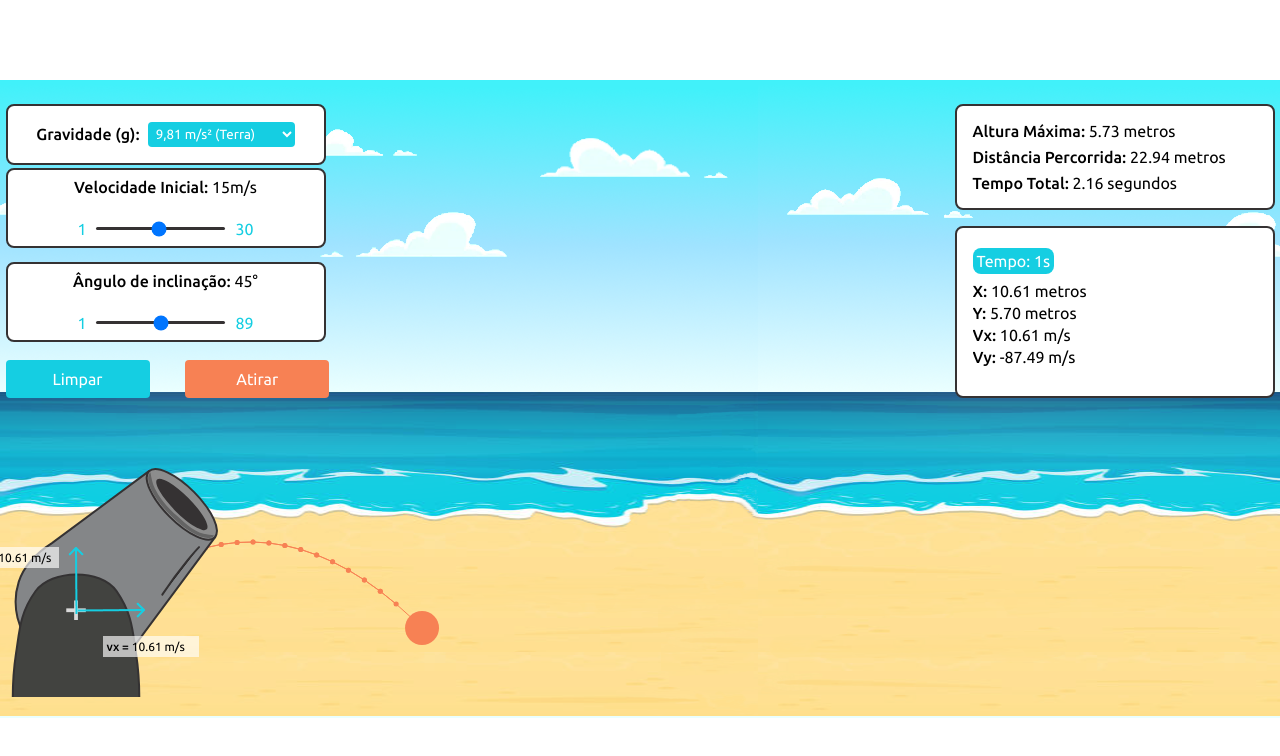
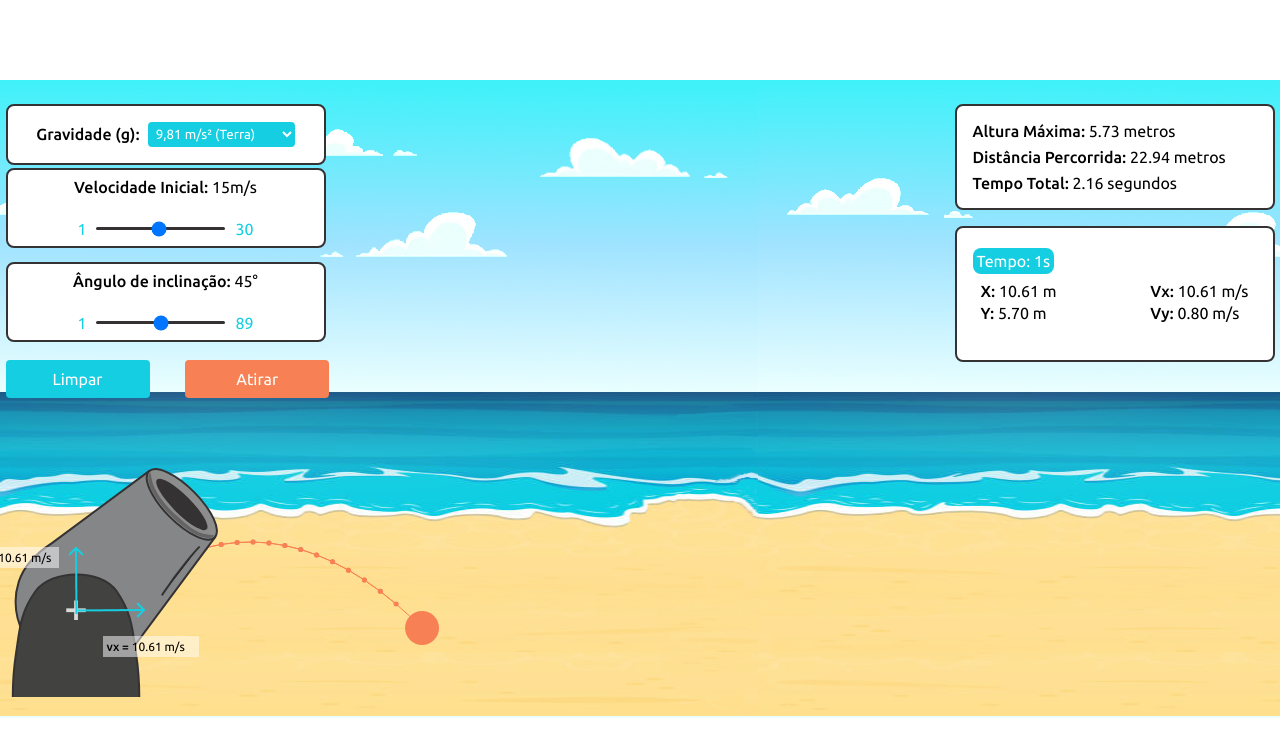
Before and after one commit to vinniciusJ/lancamento-obliquo-fisica, a website with bundled scripts: page public/index.html in a window 1280 px wide. Both pictures are taken after a click on the button "Atirar". Shown: the top 756 px of the page. Built offline with nearby package versions, Linux system fonts and the light colour scheme.

Commit message:
change: decreasing the height of props by time container

```diff
--- a/public/scripts/ProjectileMotion.js
+++ b/public/scripts/ProjectileMotion.js
@@ -30,6 +30,8 @@ export default class ProjectileMotion{
     }
 
     getSpeedAtTime(time){
+        time = time / 10
+
         return {
             vx: this.xInitialSpeed,
             vy: this.yInitialSpeed - this.gravity * time,
--- a/public/scripts/context.js
+++ b/public/scripts/context.js
@@ -44,7 +44,6 @@ const handler = {
 
     get: (target, prop) => {
         if(prop == 'currentGravity'){
-            console.log(target.current)
             return target.current.gravity
         }
 
--- a/public/scripts/index.js
+++ b/public/scripts/index.js
@@ -120,10 +120,16 @@ const showPropsPerSecond = (x, y, vx, vy, time) => {
 
     propsByTimeContainer.scrollableArea.innerHTML += `<div class="time">
         <div class="time-title">Tempo: <span class="time-name">${time / 10}</span>s</div>
-        <p></p><strong>X:</strong> <span class="time-X">${x.toFixed(2)}</span> metros</p>
-        <p></p><strong>Y:</strong> <span class="time-Y">${y.toFixed(2)}</span> metros</p>
+        <div class="time-content">
+        <div>
+        <p></p><strong>X:</strong> <span class="time-X">${x.toFixed(2)}</span> m</p>
+        <p></p><strong>Y:</strong> <span class="time-Y">${y.toFixed(2)}</span> m</p>
+        </div>
+        <div>
         <p></p><strong>Vx:</strong> <span class="time-Vx">${vx.toFixed(2)}</span> m/s</p>
         <p></p><strong>Vy:</strong> <span class="time-Vy">${vy.toFixed(2)}</span> m/s</p>
+        </div>
+        </div>
         </div>
     `
 }
@@ -147,6 +153,8 @@ const createProjectileTrajectory = (projectileMotion, time = 0) => {
         if(Number.isInteger((time + 1) / 10)) {
             const { x, y } = data
             const { vx, vy} = projectileMotion.getSpeedAtTime(time + 1)
+
+            console.log(vx, vy, time + 1)
 
             showPropsPerSecond(x, y, vx, vy, time + 1)
         }
--- a/public/scripts/interactions.js
+++ b/public/scripts/interactions.js
@@ -7,7 +7,6 @@ const inputAngle = document.querySelector('#input-angle')
 const cannonBarrel = document.querySelector('#cannon-barrel')
 
 const canvas = document.querySelector('canvas')
-
 
 const setLaunchAngle = event => {
     const rect = canvas.getBoundingClientRect()
@@ -20,6 +19,7 @@ const setLaunchAngle = event => {
     angleLabel.textContent = angle
     cannonBarrel.setAttribute('transform', `rotate(-${angle},17.995497,44.510739)`)
 }
+
 canvas.addEventListener('mousedown', () => {
     canvas.addEventListener('mousemove', setLaunchAngle)
 })
@@ -27,7 +27,6 @@ canvas.addEventListener('mousedown', () => {
 canvas.addEventListener('mouseup', () => {
     canvas.removeEventListener('mousemove', setLaunchAngle)
 })
-
 
 document.addEventListener("DOMContentLoaded", () => {
     v0Label.textContent = inputV0.value
--- a/public/styles/global.css
+++ b/public/styles/global.css
@@ -96,15 +96,18 @@ body {
     top: 146px;
     right: 48px;
 
+    height: 136px;
+
     display: none;
 }
 
 .info-time .scroll-container {
-    height: 136px;
+    height: 96px;
     overflow: hidden;
     overflow-y: scroll;
     scrollbar-color: #15CEE2 #FFF;
 }
+
 
 .info-time .scroll-container::-webkit-scrollbar-thumb {
     background: #15CEE2;
@@ -113,6 +116,13 @@ body {
 
 .info-time .scroll-container::-webkit-scrollbar-track {
     background-color: #FFF;
+}
+
+.time-content{
+    display: flex;
+    justify-content: space-between;
+
+    padding: 0 .5rem;
 }
 
 .info-time .time-title {
@@ -229,7 +239,7 @@ canvas{
 
 .speed-arrows-container .arrow p{
     position: absolute;
-    background-color: #ffffffa6;
+    background-color: #ffffff81;
     padding: .25rem;
 
     font-size: 75%;
```
Also changed, not shown: public/scripts/CanvasRender.js (+0 -15 lines).
